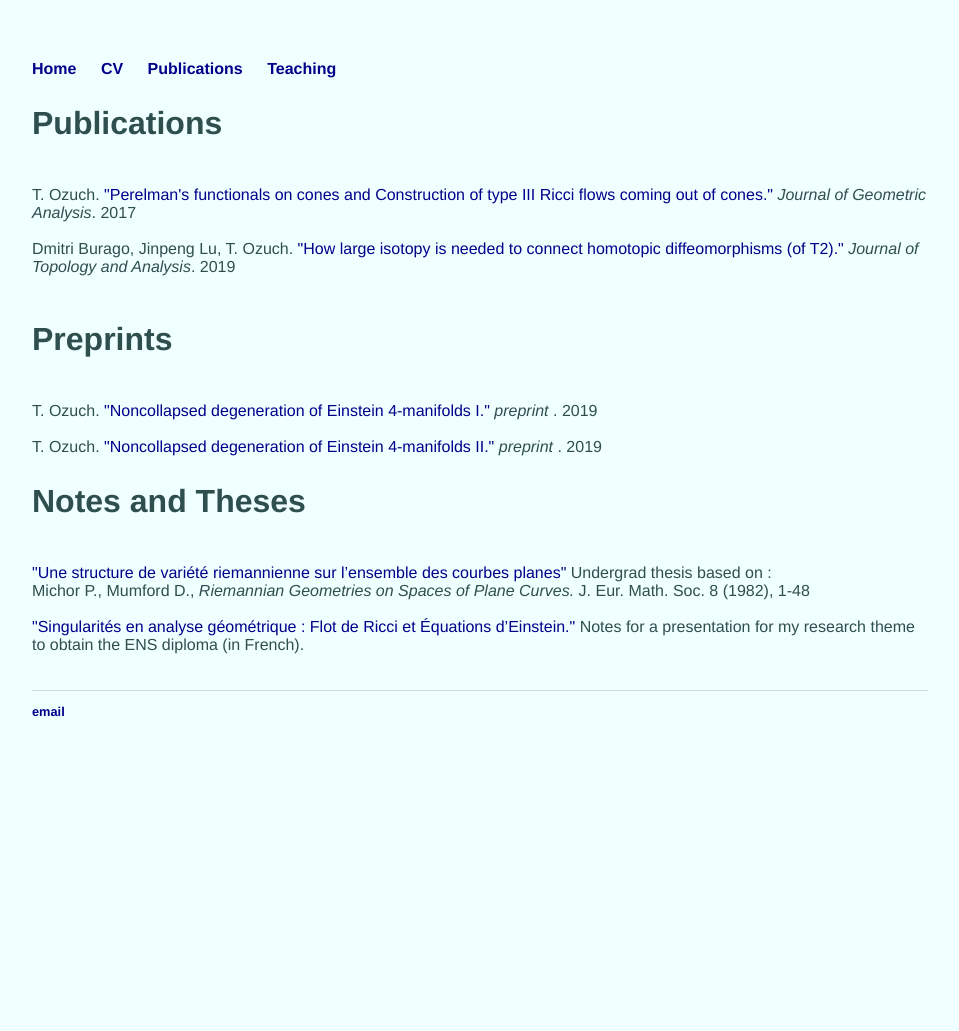
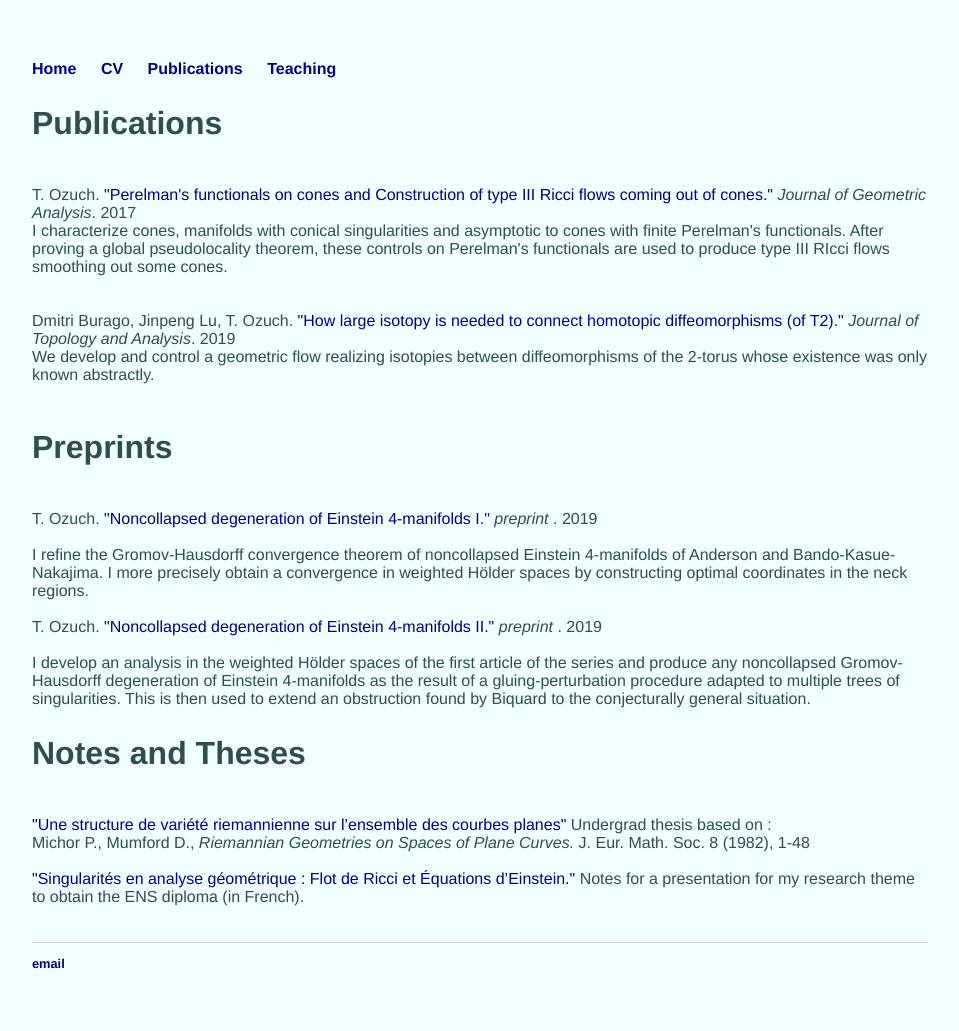
Before and after one commit to tristanozuch/tristanozuch.github.io, a Jekyll site: the page built from publications/index.html, in a window 1280 px wide. Shown: the whole page, without its empty margins (160-1119 px from the left). Built offline with Jekyll 4.4.1, drawn with Linux system fonts in a browser that asks for light colours; before the commit the page ends 900 px from its top, so only the background shows below that.

Commit message:
Update index.html

```diff
--- a/publications/index.html
+++ b/publications/index.html
@@ -7,19 +7,26 @@ title: Publications
 <h2>Publications</h2>
 <br /> T. Ozuch. <a href="https://arxiv.org/pdf/1707.06102.pdf"> "Perelman's functionals on cones and Construction of type III Ricci flows coming out of cones." </a>
 <i> Journal of Geometric Analysis</i>. 2017<br />
+I characterize cones, manifolds with conical singularities and asymptotic to cones with finite Perelman's functionals. After proving a global pseudolocality theorem, these controls on Perelman's functionals are used to produce type III RIcci flows smoothing out some cones.
+<br />
+  <br />
 
 <br /> Dmitri Burago, Jinpeng Lu, T. Ozuch. <a href="https://www.researchgate.net/publication/330562036_How_Large_Isotopy_is_Needed_to_Connect_Homotopic_Diffeomorphisms_of_2"> "How large isotopy is needed to connect homotopic diffeomorphisms (of T2)."</a>
 <i>Journal of Topology and Analysis</i>. 2019<br />
- <br />
-
+We develop and control a geometric flow realizing isotopies between diffeomorphisms of the 2-torus whose existence was only known abstractly.
+<br />
+  <br />
 
 <h2>Preprints</h2>
 <br /> T. Ozuch. <a href="https://arxiv.org/abs/1909.12957"> "Noncollapsed degeneration of Einstein 4-manifolds I."</a> <i>preprint </i>.
  2019 <br />
+<br /> I refine the Gromov-Hausdorff convergence theorem of noncollapsed Einstein 4-manifolds of Anderson and Bando-Kasue-Nakajima. I more precisely obtain a convergence in weighted Hölder spaces by constructing optimal coordinates in the neck regions.
+<br />
 
 <br /> T. Ozuch. <a href="https://arxiv.org/abs/1909.12960"> "Noncollapsed degeneration of Einstein 4-manifolds II."</a> <i>preprint </i>.
  2019 <br />
-
+<br /> I develop an analysis in the weighted Hölder spaces of the first article of the series and produce any noncollapsed Gromov-Hausdorff degeneration of Einstein 4-manifolds as the result of a gluing-perturbation procedure adapted to multiple trees of singularities. This is then used to extend an obstruction found by Biquard to the conjecturally general situation.
+<br />
 
 
 <h2>Notes and Theses</h2>
```
